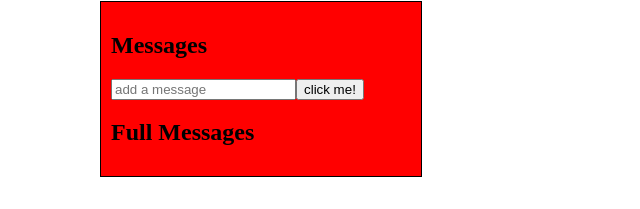
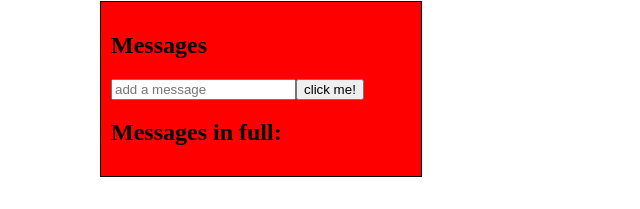
Before and after one commit to DotEmms/AngularExercises, an Angular app: page / in a window 1280 px wide. Shown: the part 393-602 px from the top of the page, without its empty margins (0-640 px from the left). Built offline with nearby package versions, Linux system fonts and the light colour scheme.

Commit message:
this is a small change

```diff
--- a/src/app/message-detail/message-detail.component.html
+++ b/src/app/message-detail/message-detail.component.html
@@ -1,4 +1,4 @@
-<h2>Full Messages</h2>
+<h2>Messages in full:</h2>
 <div *ngIf="fullMessage">
     <span>Message: </span>{{ fullMessage}}
 </div>
```
